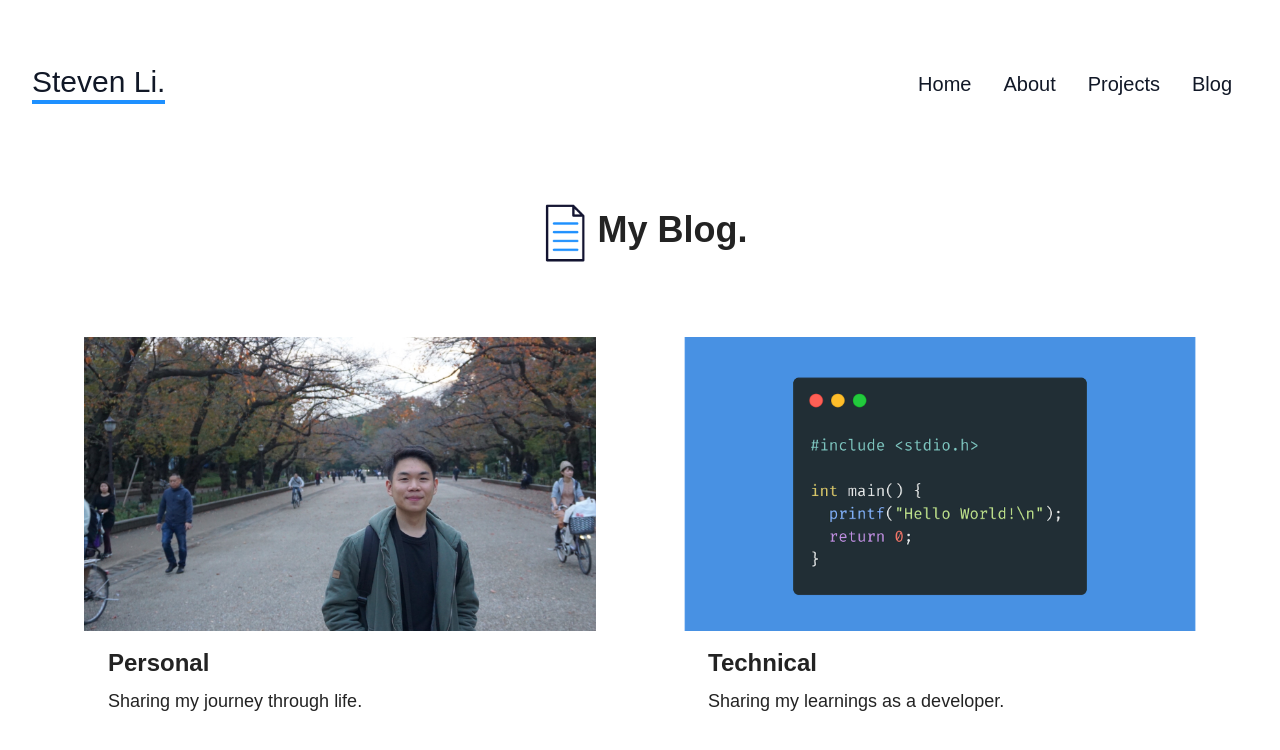
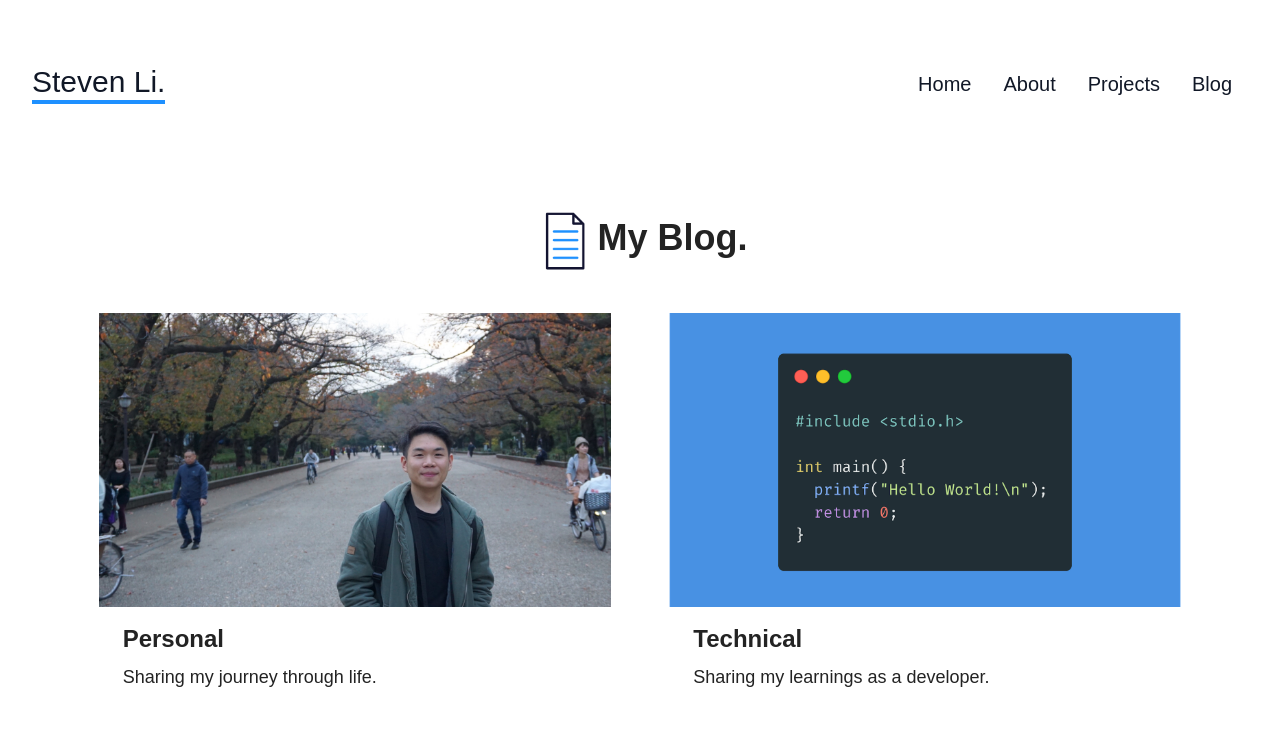
Before and after one commit to s-li1/portfolio, a Next.js app: page /blog in a window 1280 px wide. Shown: the top 750 px of the page. Built offline with nearby package versions, Linux system fonts and the light colour scheme.

Commit message:
adjust spacing

```diff
--- a/pages/blog/index.tsx
+++ b/pages/blog/index.tsx
@@ -6,13 +6,13 @@ export default function Blog() {
     return (
         <Container>
             <div>
-                <h1 className="text-4xl font-semibold p-8 self-center text-center">
+                <h1 className="text-4xl font-semibold p-10 self-center text-center">
                     <span className="inline-block align-middle">
                         <img src="/animations/blog.gif" alt="Code" width="65" height="65"/>
                     </span>
                     My Blog.
                 </h1>
-                <div className="p-10 md:flex md:justify-around">
+                <div className="px-10 md:flex md:justify-evenly">
                     <Link href="blog/personal">
                     <div className="max-w-lg cursor-pointer transform transition duration-500 hover:scale-105 mb-8">
                         <img className="w-full" src="/blog/personal/personal.jpg" alt="Personal Writing"/>
```
